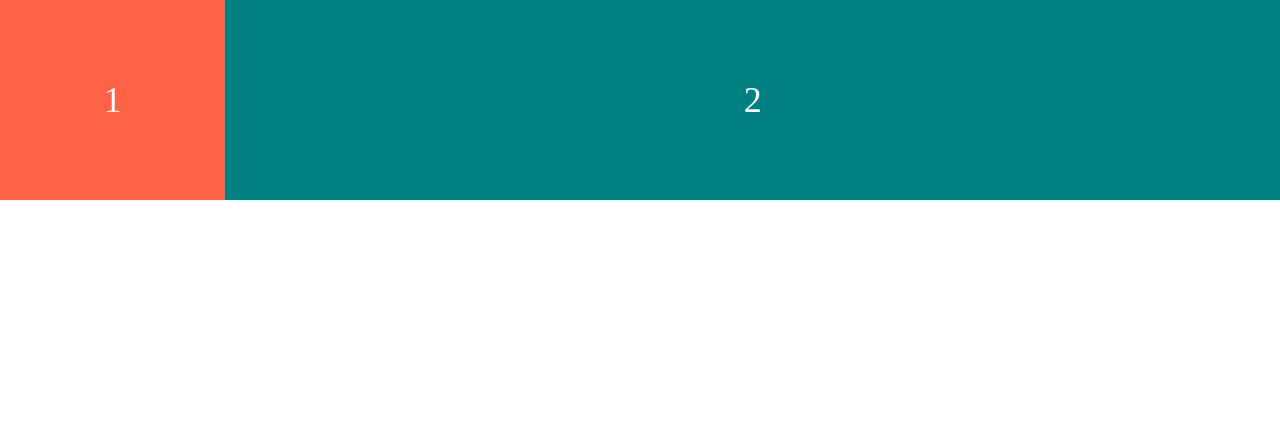
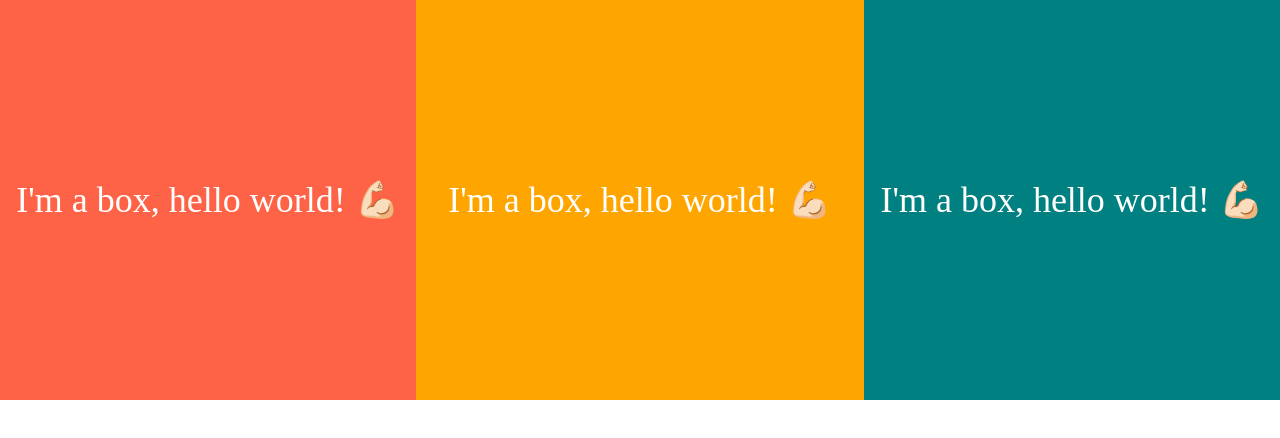
Before and after one commit to haebi/css-layout-masterclass, a plain HTML site: page index.html in a window 1280 px wide. Drawn offline with Linux system fonts and the light colour scheme.

Commit message:
2.11 Flex Shrink

```diff
--- a/index.html
+++ b/index.html
@@ -8,8 +8,9 @@
 </head>
 <body>
   <div class="father">
-    <div class="box">1</div>
-    <div class="box">2</div>
+    <div class="box">I'm a box, hello world! 💪🏻</div>
+    <div class="box">I'm a box, hello world! 💪🏻</div>
+    <div class="box">I'm a box, hello world! 💪🏻</div>
   </div>
 </body>
 </html>
--- a/style.css
+++ b/style.css
@@ -3,29 +3,34 @@ body {
   margin: 0;
   padding: 0;
 }
-
 .father {
   display: flex;
   height: 100vh;
   justify-content: center;
-  flex-flow: row wrap;
 }
 
 .box {
-  height: 200px;
+  height: 400px;
   color: white;
   font-size: 36px;
   display: flex;
   justify-content: center;
   align-items: center;
 }
-
 .box:first-child {
   background-color: tomato;
   flex-grow: 1;
+  flex-shrink: 3;
+}
+
+.box:nth-child(2) {
+  background-color: orange;
+  flex-grow: 2;
+  flex-shrink: 0;
 }
 
 .box:last-child {
   background-color: teal;
-  flex-grow: 5;
+  flex-grow: 1;
+  flex-shrink: 1;
 }
```
